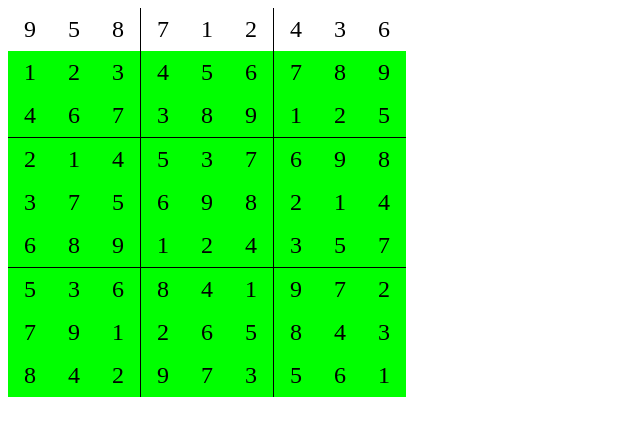
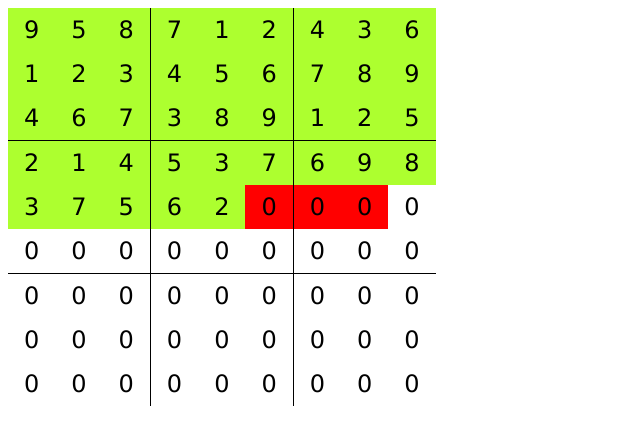
Before and after one commit to avithemad/sudoku-solver, a plain HTML site: page index.html in a window 1280 px wide. Shown: the whole page, without its empty margins (0-640 px from the left). Drawn offline with Linux system fonts and the light colour scheme.

Commit message:
Addes styles.css

```diff
--- a/index.html
+++ b/index.html
@@ -5,6 +5,7 @@
     <meta charset="UTF-8">
     <meta http-equiv="X-UA-Compatible" content="IE=edge">
     <meta name="viewport" content="width=device-width, initial-scale=1.0">
+    <link rel="stylesheet" href="style.css">
     <title>Sudoku solver</title>
 </head>
 
--- a/script_ui.js
+++ b/script_ui.js
@@ -35,6 +35,9 @@ for (let i = 0; i < 9; i++) {
         newDiv = document.createElement("div");
         newDiv.innerText = sudoku[i][j];
         newDiv.style["padding"] = "8px 16px";
+        if (i == 0) {
+            newDiv.className = "green-square";
+        }
         newDiv.id = ids[i][j];
         if ((i + 1) % 3 == 0 && i != 8) {
             newDiv.style["border-bottom"] = "1px solid";
@@ -88,8 +91,8 @@ function solve() {
                                 ).innerHTML = k;
                                 document.getElementById(
                                     i.toString() + j.toString()
-                                ).style.backgroundColor = "#00FF00";
-                            }, ct * 10);
+                                ).className = "green-square";
+                            }, ct * 50);
                         }
                         ct++;
                         solve();
@@ -100,8 +103,8 @@ function solve() {
                                 ).innerHTML = 0;
                                 document.getElementById(
                                     i.toString() + j.toString()
-                                ).style.backgroundColor = "#FF0000";
-                            }, ct * 10);
+                                ).className = "red-square";
+                            }, ct * 50);
                         }
                         ct++;
                         // document.getElementById(
--- /dev/null
+++ b/style.css
@@ -0,0 +1,11 @@
+body {
+    font-family: "Lucida Sans", "Lucida Sans Regular", "Lucida Grande",
+        "Lucida Sans Unicode", Geneva, Verdana, sans-serif;
+}
+.red-square {
+    background-color: red;
+}
+
+.green-square {
+    background-color: greenyellow;
+}
```
